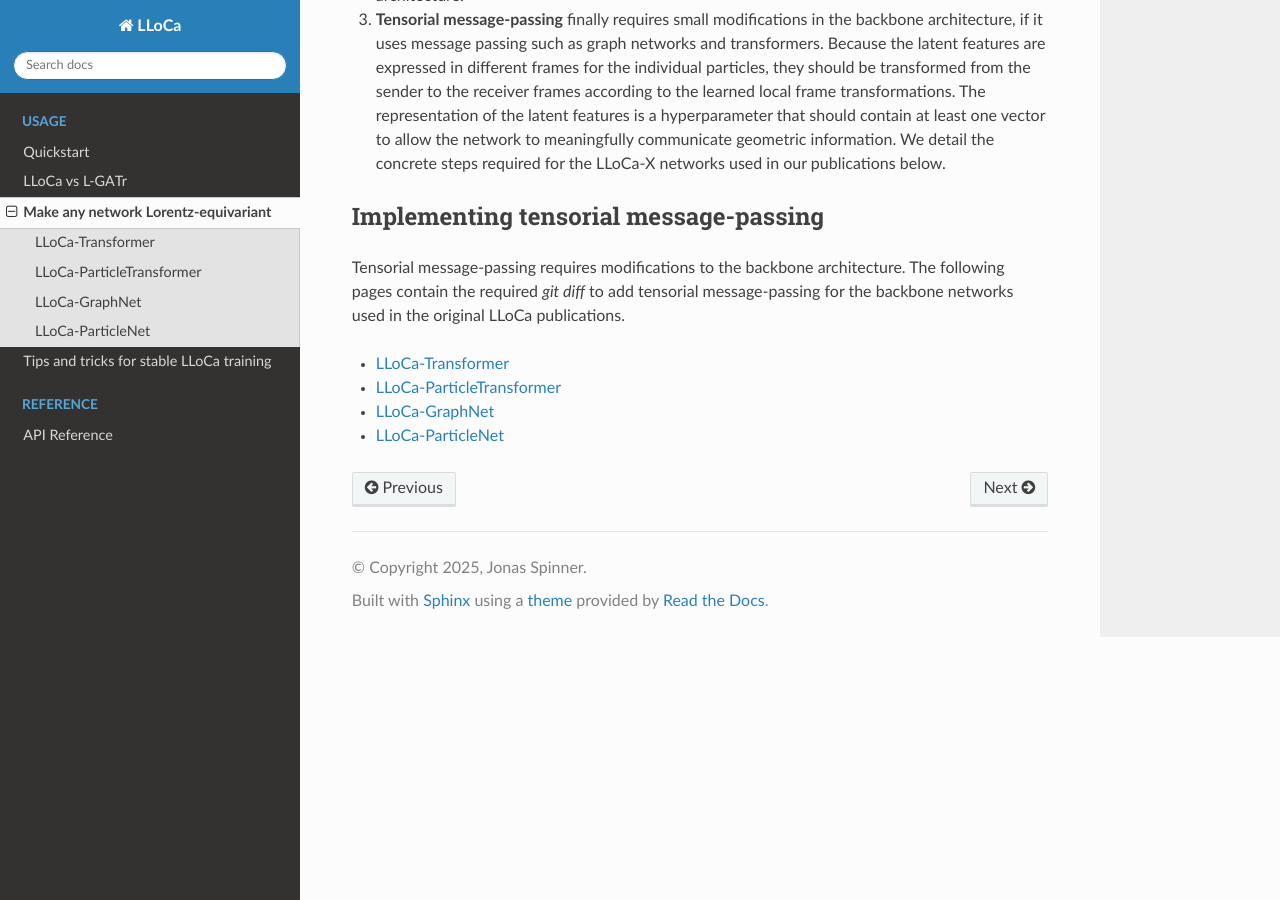
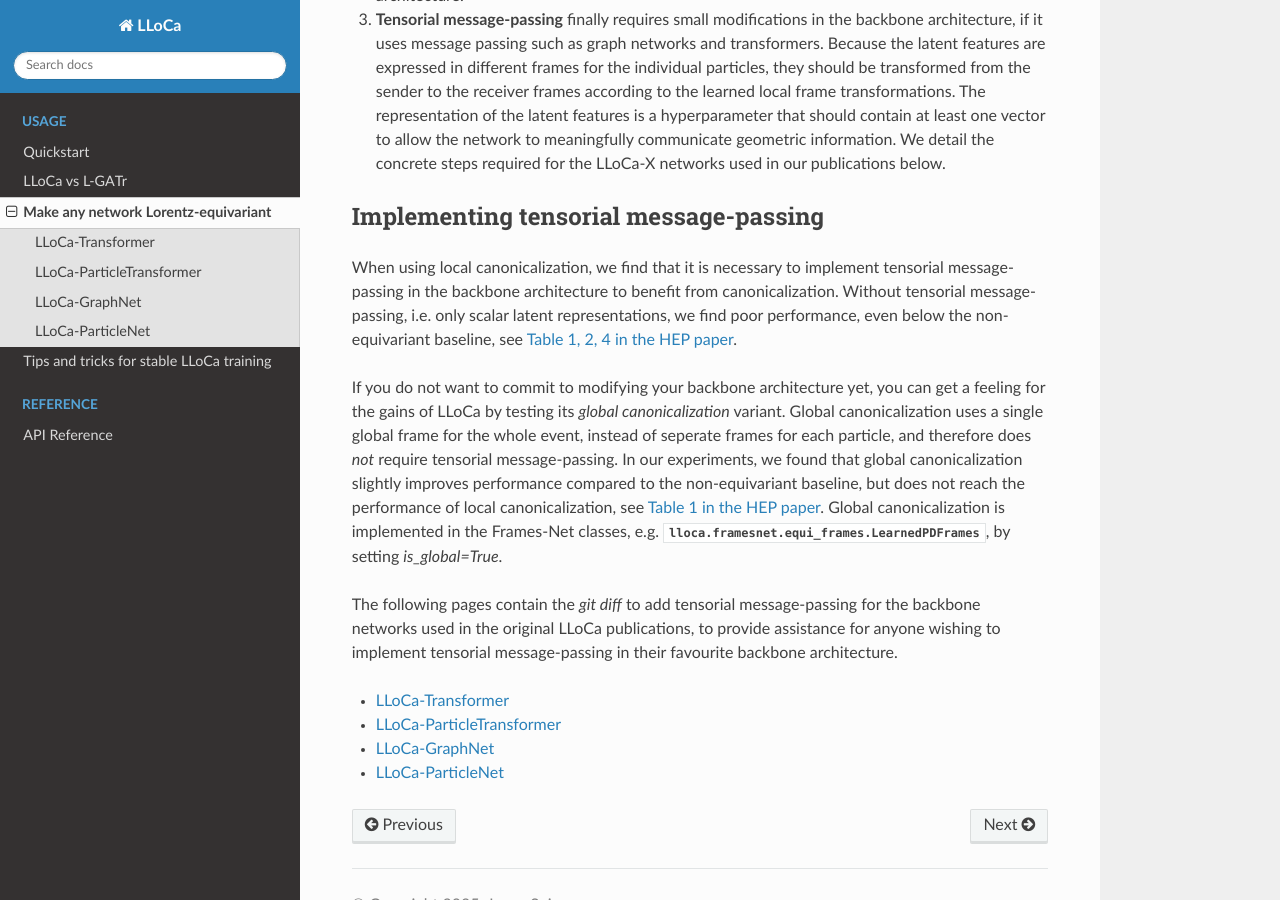
Before and after one commit to heidelberg-hepml/lloca, a Sphinx documentation site: the page built from docs/source/more-backbones/index.rst, in a window 1280 px wide and 900 px high, scrolled down 798 px. Built offline with Sphinx 7.4.7 and the Read the Docs theme 3.1.0, drawn with Linux system fonts in a browser that asks for light colours.

Commit message:
Iterate on docs, thanks to Luigi for feedback

```diff
--- a/docs/source/lloca-vs-lgatr.rst
+++ b/docs/source/lloca-vs-lgatr.rst
@@ -8,7 +8,7 @@ Most previously published Lorentz-equivariant networks rely on specialized layer
 * `CGENN <https://arxiv.org/abs/2305.11141>`_, a Lorentz-equivariant graph network using geometric algebra representations
 * `L-GATr <https://arxiv.org/abs/2411.00446>`_, a Lorentz-equivariant transformer using geometric algebra representations
 
-Canonicalization, or specifically Lorentz local canonicalization (LLoCa), are an alternative approach that extends an existing backbone architecture with a
+Canonicalization, or specifically Lorentz local canonicalization (LLoCa), is an alternative approach that extends an existing backbone architecture with a
 Lorentz-equivariant canonicalization procedure to achieve Lorentz-equivariance. This section discusses the benefits of both approaches and helps to decide
 which one to use for your specific application. We focus on L-GATr as a representative of the specialized-layer approach because we compared it carefully with
 LLoCa-Transformers, but most arguments apply to other specialized-layer networks as well.
@@ -31,8 +31,8 @@ Benefits of LLoCa / canonicalization
   LLoCa is particularly useful when your non-equivariant architecture already includes many tricks that would be time-consuming to re-implement in a
   Lorentz-equivariance-by-layers architecture like L-GATr, such as dynamic graph convolutions, attention mechanisms, or U-Net layouts.
   See :doc:`more-backbones/index` for instructions and code examples for how to extend your favorite architecture with LLoCa.
-* **Higher-order representations** are straight-forward to include in LLoCa, as LLoCa builds on generic tensor representations of the Lorentz group through the
-  :class:`~lloca.reps.tensorreps.TensorReps` class, e.g. `16x0n+8x1n+2x2n+1x2n` for a direct product of 16 scalar, 8 vector, 2 second-rank tensor, and 1 third-rank tensor representations.
+* **Higher-order representations** are not only straight-forward to include in LLoCa but also easily mixed in equal or unequal fractions. LLoCa builds on generic tensor representations of the Lorentz group through the
+  :class:`~lloca.reps.tensorreps.TensorReps` class, e.g. `16x0n+8x1n+2x2n+1x3n` for a direct product of 16 scalar, 8 vector, 2 second-rank tensor, and 1 third-rank tensor representations.
   Arbitrary higher-order representations are implemented, but using them comes at the cost of slower inference because of the additional matrix multiplications.
 * **Reduced resource constraints**: For similar network size, we find that LLoCa networks typically require less GPU memory and FLOPs than comparable specialized-layer networks.
   This is because the backbone processes Lorentz-invariant features only, which are typically lower-dimensional and cheaper to process.
--- a/docs/source/more-backbones/index.rst
+++ b/docs/source/more-backbones/index.rst
@@ -38,9 +38,25 @@ The LLoCa workflow is outlined above, and extends the flow of data in a non-equi
 Implementing tensorial message-passing
 --------------------------------------
 
-Tensorial message-passing requires modifications to the backbone architecture.
-The following pages contain the required `git diff` to add tensorial message-passing for the backbone
-networks used in the original LLoCa publications.
+When using local canonicalization, we find that it is necessary to implement tensorial
+message-passing in the backbone architecture  to benefit from canonicalization.
+Without tensorial message-passing, i.e. only scalar latent representations, we find
+poor performance, even below the non-equivariant baseline, see
+`Table 1, 2, 4 in the HEP paper <https://arxiv.org/abs/2508.14898>`_.
+
+If you do not want to commit to modifying your backbone architecture yet, you can get a
+feeling for the gains of LLoCa by testing its *global canonicalization* variant.
+Global canonicalization uses a single global frame for the whole event, instead of
+seperate frames for each particle, and therefore does *not* require tensorial message-passing.
+In our experiments, we found that global canonicalization slightly improves performance compared
+to the non-equivariant baseline, but does not reach the performance of local canonicalization,
+see `Table 1 in the HEP paper <https://arxiv.org/abs/2508.14898>`_.
+Global canonicalization is implemented in the Frames-Net classes, e.g. :class:`lloca.framesnet.equi_frames.LearnedPDFrames`,
+by setting `is_global=True`.
+
+The following pages contain the `git diff` to add tensorial message-passing for the backbone
+networks used in the original LLoCa publications, to provide assistance for anyone wishing
+to implement tensorial message-passing in their favourite backbone architecture.
 
 * :doc:`transformer`
 * :doc:`particletransformer`
--- a/docs/source/more-backbones/transformer.rst
+++ b/docs/source/more-backbones/transformer.rst
@@ -8,6 +8,8 @@ that is initialized globally and then passed to each attention block.
 It first loads the local frames and performs a few preprocessing operations on them.
 In each attention operation, this class is then called to transform queries, keys, and values
 into the global frame, perform attention there, and then transform the features back into the local frames.
+See `Eq. (12) in the ML paper <https://arxiv.org/abs/2505.20280>`_ and
+`Eq. (19) in the HEP paper <https://arxiv.org/abs/2508.14898>`_ for details.
 
 .. code-block:: diff
 
```
Also changed, not shown: docs/source/numerics.rst (line endings or trailing spaces).
